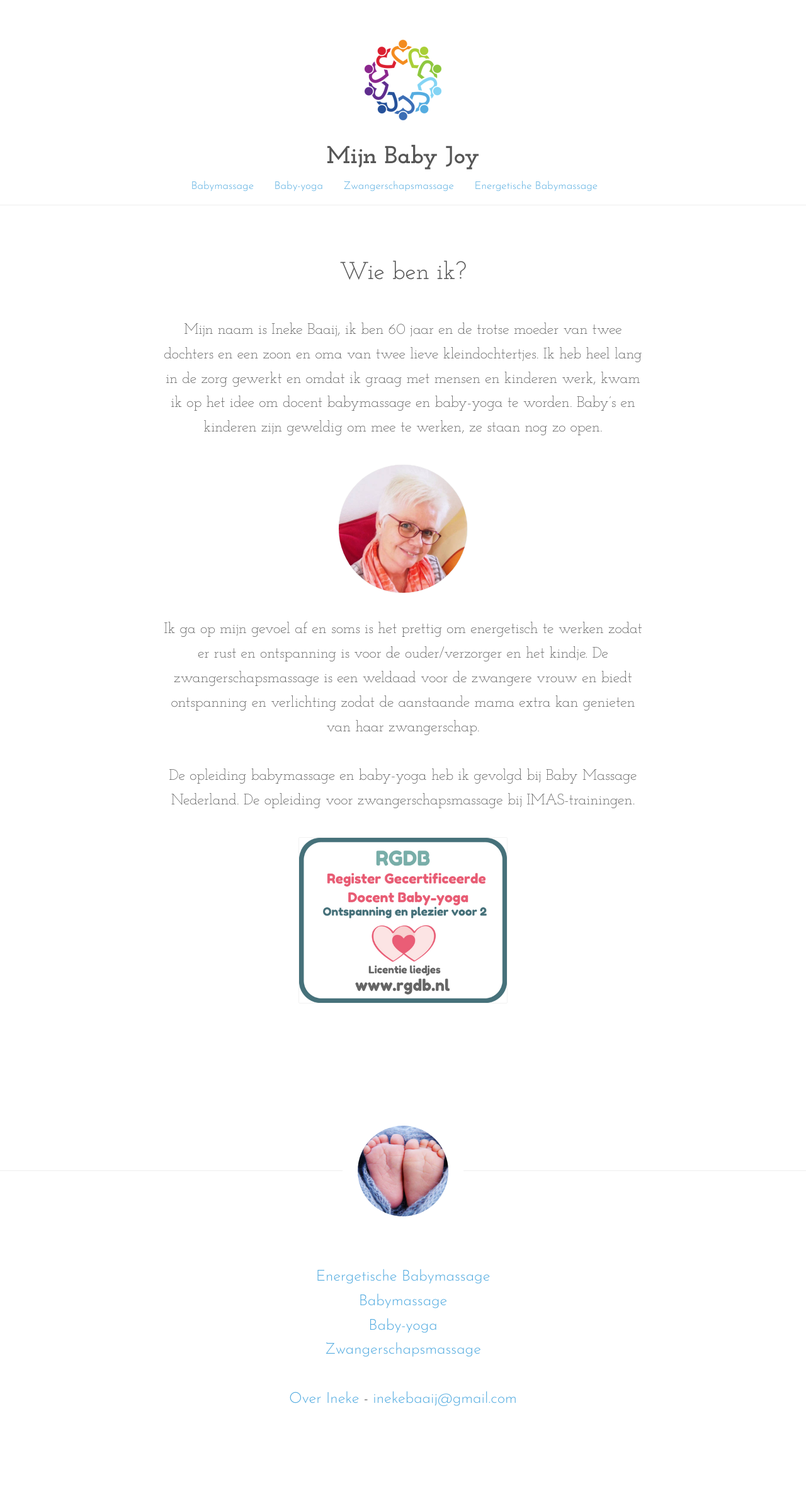
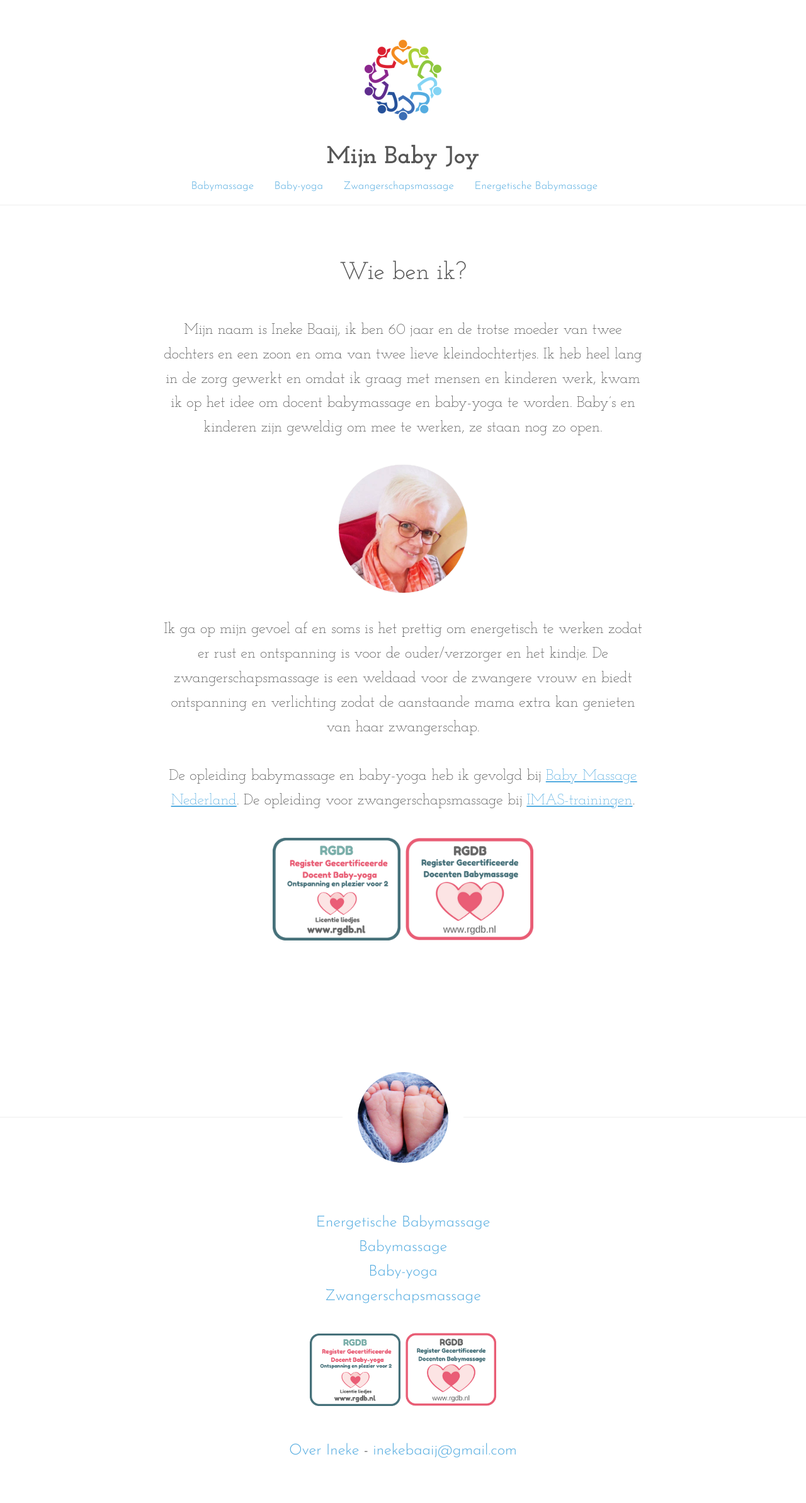
Before and after one commit to bravers-websites/mijnbabyjoy.nl, a Jekyll site: the page built from pages/over.md, in a window 1280 px wide. Shown: the whole page at 63% size. Built offline with Jekyll 4.4.1, drawn with Linux system fonts in a browser that asks for light colours; nearby versions of some CDN libraries; before the commit the page ends 2304 px from its top, so only the background shows below that.

Commit message:
update rgdb links

```diff
--- a/_includes/footer.html
+++ b/_includes/footer.html
@@ -11,6 +11,10 @@
 			{% endif %}
 			{% endfor %}
 		</ul>
+		<a href="https://opleiding-babymassage.nl/rgdb/docent-zoeken">
+			<img src="{{ '/assets/rgdb.png' | relative_url }}">
+			<img src="{{ '/assets/rgdb2.png' | relative_url }}">
+		</a>
 		<ul class="sub">
 			{% for item in site.pages %}
 			{% if item.category == "sub" %}
--- a/pages/over.md
+++ b/pages/over.md
@@ -16,6 +16,6 @@ Baby's en kinderen zijn geweldig om mee te werken, ze staan nog zo open.
 Ik ga op mijn gevoel af en soms is het prettig om energetisch te werken zodat er rust en ontspanning is voor de ouder/verzorger en het kindje.
 De zwangerschapsmassage is een weldaad voor de zwangere vrouw en biedt ontspanning en verlichting zodat de aanstaande mama extra kan genieten van haar zwangerschap.
 
-De opleiding babymassage en baby-yoga heb ik gevolgd bij Baby Massage Nederland. De opleiding voor zwangerschapsmassage bij IMAS-trainingen.
+De opleiding babymassage en baby-yoga heb ik gevolgd bij [Baby Massage Nederland](https://opleiding-babymassage.nl). De opleiding voor zwangerschapsmassage bij [IMAS-trainingen](https://www.imastrainingen.nl).
 
-<a href="https://opleiding-babymassage.nl/rgdb/docent-zoeken/"><img src="{{ 'assets/rgdb.png' | relative_url }}" width="248"></a>
+<a href="https://opleiding-babymassage.nl/rgdb/docent-zoeken/"><img src="{{ 'assets/rgdb.png' | relative_url }}"></a> <a href="https://opleiding-babymassage.nl/rgdb/docent-zoeken/"><img src="{{ 'assets/rgdb2.png' | relative_url }}"></a>
--- a/src/main.scss
+++ b/src/main.scss
@@ -93,8 +93,8 @@ main {
 		width: 6rem*$ratio2;
 		height: 6rem*$ratio2;
 		border-radius: 100%;
-		max-height: 6rem*$ratio*$ratio2;
-		max-width: 6rem*$ratio*$ratio2;
+		max-height: 6rem*$ratio2;
+		max-width: 6rem*$ratio2;
 		margin: 0 auto;
 		display: block;
 		box-shadow: 0 0 1px rgba(0,0,0,0.3);
@@ -103,6 +103,8 @@ main {
 		width: unset;
 		height: unset;
 		border-radius: unset;
+		display: inline-block;
+		box-shadow: none;
 	}
 }
 
@@ -192,6 +194,11 @@ footer {
 	border-top: 1px solid #eee;
 
 	img {
+		max-width: 6rem;
+		max-height: 6rem;
+		margin-top: 1rem*$ratio;
+	}
+	> img {
 		border-radius: 100%;
 		width: 6rem;
 		height: 6rem;
```
Also changed, not shown: assets/rgdb2.png (added).
